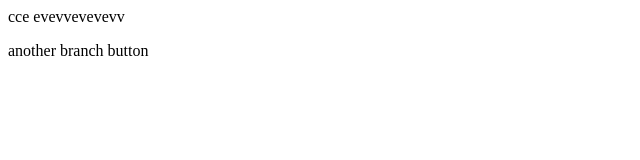
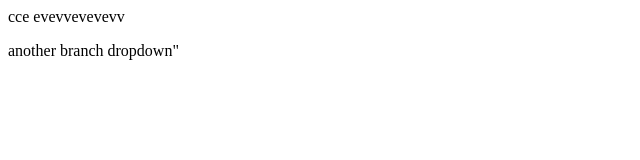
Before and after one commit to RutvikNathani/newrepo, a plain HTML site: page index.html in a window 1280 px wide. Shown: the full height of the page, 0-640 px from the left. Drawn offline with Linux system fonts and the light colour scheme.

Commit message:
add dropdown

```diff
--- a/index.html
+++ b/index.html
@@ -1,2 +1,2 @@
 <p>cce evevvevevevv</p>
-<p>another branch button</p>
+<p>another branch dropdown"</p>
```
